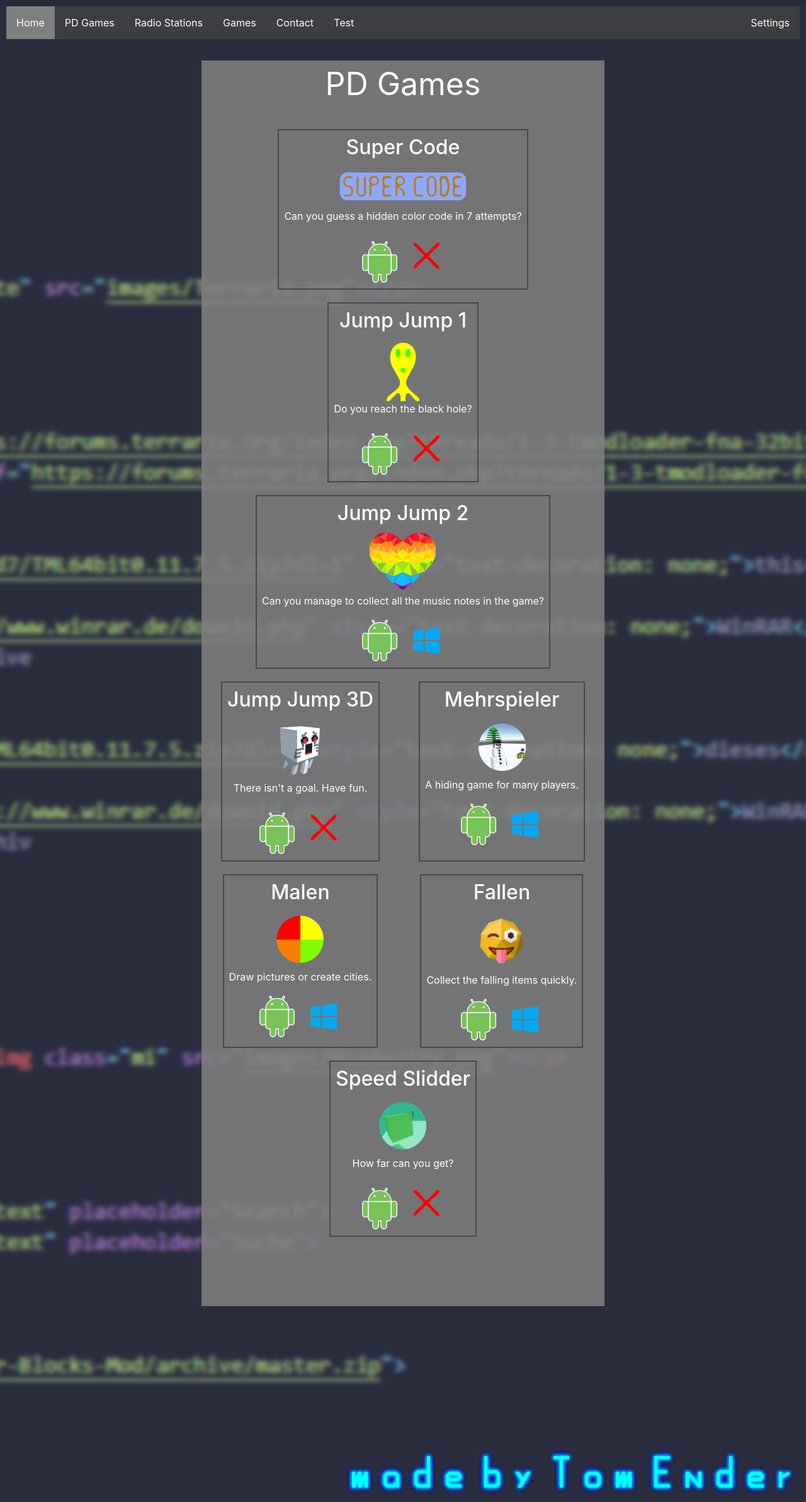
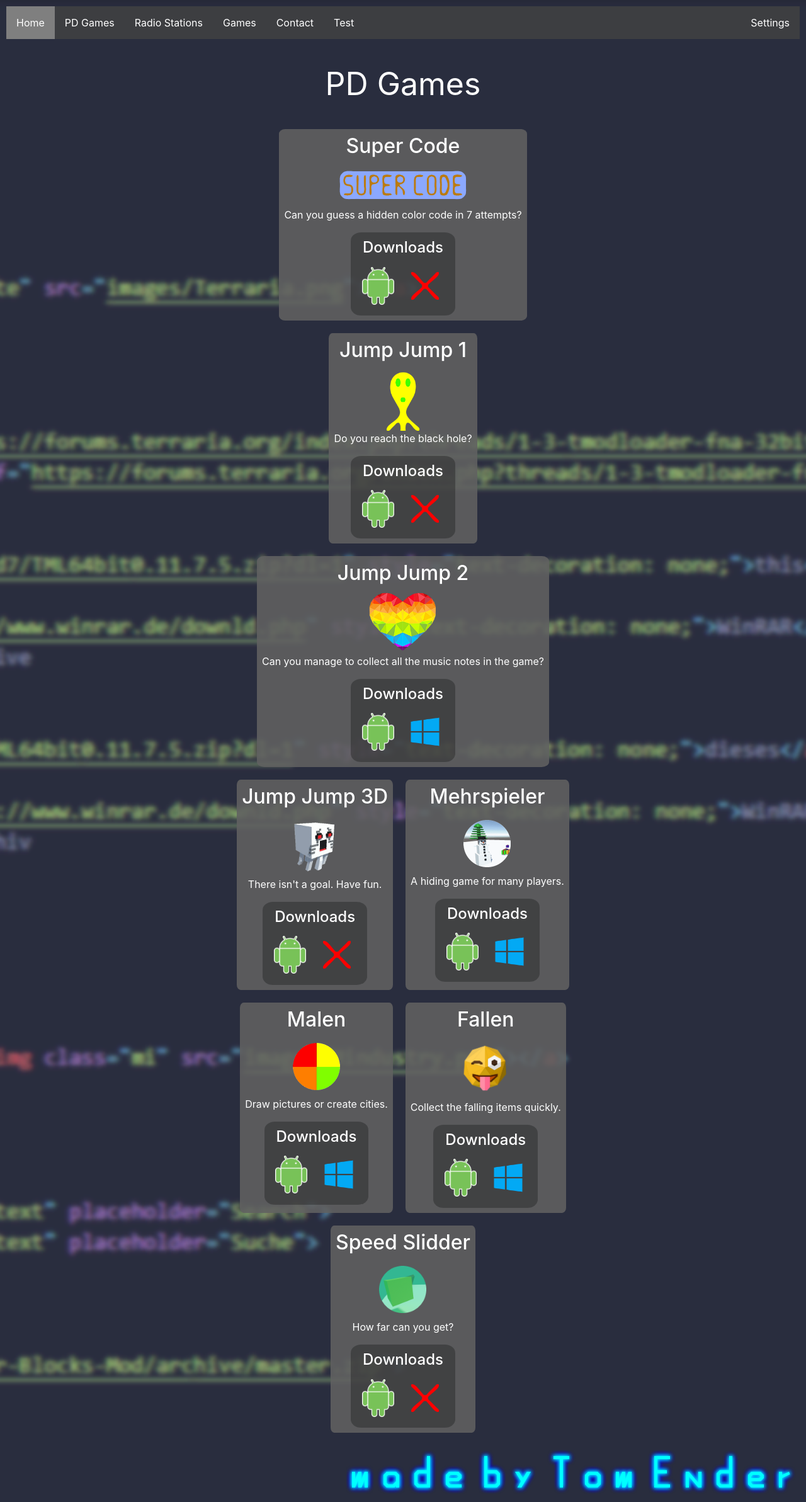
Before and after one commit to Temder/Homepage, a PHP site: page / in a window 1280 px wide. Shown: the whole page at 63% size. Run offline with PHP 8.4, Linux system fonts and the light colour scheme; some libraries are stand-ins or nearby versions.

Commit message:
tab navigation

```diff
--- a/index.html
+++ b/index.html
@@ -49,74 +49,114 @@
         </article>
     </section>
 
-    <section class="section">
+    <section class="section hideSection">
         <article>
             <h>PD Games</h><br/><br/>
 
-            <div class="d-flex flex-row flex-wrap justify-content-around">
+            <div class="d-flex flex-row flex-wrap justify-content-center">
                 <div class="p-2 box">
                     <h2 id="heading">Super Code</h2>
-                    <img class="appimg" src="images/SC.png">
+                    <img src="images/SC.png">
                     <p class="lang en">Can you guess a hidden color code in 7 attempts?</p>
                     <p class="lang de">Schaffen Sie es, einen versteckten Farbcode in 7 Versuchen zu erraten?</p>
-                    <a href="https://github.com/Temder/Homepage/releases/download/SC/SuperCode.apk" download><button name="Android"></button></a>
-                    <button name="gibtsnich"></button>
+                    <div class="download">
+                        <h4>Downloads</h4>
+                        <nobr>
+                            <a href="https://github.com/Temder/Homepage/releases/download/SC/SuperCode.apk" onmouseover="scaleImageUp('appImg1')" onmouseout="scaleImageDown('appImg1')" onfocus="scaleImageUp('appImg1')" onfocusout="scaleImageDown('appImg1')"><img id="appImg1" src="images/android.png" /></a>
+                            <a><img src="images/cross.png" /></a>
+                        </nobr>
+                    </div>
                 </div>
                 <div class="p-2 box">
                     <h2 id="heading">Jump Jump 1</h2>
-                    <img class="appimg" src="images/JJ1.png">
+                    <img src="images/JJ1.png">
                     <p class="lang en">Do you reach the black hole?</p>
                     <p class="lang de">Erreichen Sie das schwarze Loch?</p>
-                    <a href="https://github.com/Temder/Homepage/releases/download/JJ/JumpJump.apk"><button name="Android"></button></a>
-                    <button name="gibtsnich"></button>
+                    <div class="download">
+                        <h4>Downloads</h4>
+                        <nobr>
+                            <a href="https://github.com/Temder/Homepage/releases/download/JJ/JumpJump.apk" onmouseover="scaleImageUp('appImg2')" onmouseout="scaleImageDown('appImg2')" onfocus="scaleImageUp('appImg2')" onfocusout="scaleImageDown('appImg2')"><img id="appImg2" src="images/android.png" /></a>
+                            <a><img src="images/cross.png" /></a>
+                        </nobr>
+                    </div>
                 </div>
                 <div class="p-2 box">
                     <h2 id="heading">Jump Jump 2</h2>
-                    <img class="appimg" src="images/JJ2.png">
+                    <img src="images/JJ2.png">
                     <p class="lang en">Can you manage to collect all the music notes in the game?</p>
                     <p class="lang de">Schaffen Sie es alle Musik Noten einzusammeln?</p>
-                    <a href="https://github.com/Temder/Homepage/releases/download/JJ2/JumpJump2.apk"><button name="Android"></button></a>
-                    <a href="https://github.com/Temder/Homepage/releases/download/JJ2/JumpJump2.zip"><button name="Windows"></button></a>
+                    <div class="download">
+                        <h4>Downloads</h4>
+                        <nobr>
+                            <a href="https://github.com/Temder/Homepage/releases/download/JJ2/JumpJump2.apk" onmouseover="scaleImageUp('appImg3')" onmouseout="scaleImageDown('appImg3')" onfocus="scaleImageUp('appImg3')" onfocusout="scaleImageDown('appImg3')"><img id="appImg3" src="images/android.png" /></a>
+                            <a href="https://github.com/Temder/Homepage/releases/download/JJ2/JumpJump2.zip" onmouseover="scaleImageUp('appImg4')" onmouseout="scaleImageDown('appImg4')" onfocus="scaleImageUp('appImg4')" onfocusout="scaleImageDown('appImg4')"><img id="appImg4" src="images/windows.png" /></a>
+                        </nobr>
+                    </div>
                 </div>
                 <div class="p-2 box">
                     <h2 id="heading">Jump Jump 3D</h2>
-                    <img class="appimg" src="images/JJ3D.png">
+                    <img src="images/JJ3D.png">
                     <p class="lang en">There isn't a goal. Have fun.</p>
-                    <p class="lang de">Es gibt noch kein Ziel. Haben Sie Spa&szlig;.</p>
-                    <a href="https://github.com/Temder/Homepage/releases/download/JJ3D/JumpJump3D.apk"><button name="Android"></button></a>
-                    <button name="gibtsnich"></button>
+                    <p class="lang de">Es gibt noch kein Ziel. Haben Sie Spaß.</p>
+                    <div class="download">
+                        <h4>Downloads</h4>
+                        <nobr>
+                            <a href="https://github.com/Temder/Homepage/releases/download/JJ3D/JumpJump3D.apk" onmouseover="scaleImageUp('appImg5')" onmouseout="scaleImageDown('appImg5')" onfocus="scaleImageUp('appImg5')" onfocusout="scaleImageDown('appImg5')"><img id="appImg5" src="images/android.png" /></a>
+                            <a><img src="images/cross.png" /></a>
+                        </nobr>
+                    </div>
                 </div>
                 <div class="p-2 box">
                     <h2 id="heading">Mehrspieler</h2>
-                    <img class="appimg" src="images/Me.png">
+                    <img src="images/Me.png">
                     <p class="lang en">A hiding game for many players.</p>
-                    <p class="lang de">Ein Versteckspiel f&uuml;r viele Spieler.</p>
-                    <a href="https://github.com/Temder/Homepage/releases/download/MP3D/Multiplayer3D.apk"><button name="Android"></button></a>
-                    <a href="https://github.com/Temder/Homepage/releases/download/MP3D/Multiplayer3D.zip"><button name="Windows"></button></a>
+                    <p class="lang de">Ein Versteckspiel für viele Spieler.</p>
+                    <div class="download">
+                        <h4>Downloads</h4>
+                        <nobr>
+                            <a href="https://github.com/Temder/Homepage/releases/download/MP3D/Multiplayer3D.apk" onmouseover="scaleImageUp('appImg6')" onmouseout="scaleImageDown('appImg6')" onfocus="scaleImageUp('appImg6')" onfocusout="scaleImageDown('appImg6')"><img id="appImg6" src="images/android.png" /></a>
+                            <a href="https://github.com/Temder/Homepage/releases/download/MP3D/Multiplayer3D.zip" onmouseover="scaleImageUp('appImg7')" onmouseout="scaleImageDown('appImg7')" onfocus="scaleImageUp('appImg7')" onfocusout="scaleImageDown('appImg7')"><img id="appImg7" src="images/windows.png" /></a>
+                        </nobr>
+                    </div>
                 </div>
                 <div class="p-2 box">
                     <h2 id="heading">Malen</h2>
-                    <img class="appimg" src="images/Ma.png">
+                    <img src="images/Ma.png">
                     <p class="lang en">Draw pictures or create cities.</p>
-                    <p class="lang de">Malen Sie Bilder oder erschaffen Sie St&auml;dte.</p>
-                    <a href="https://github.com/Temder/Homepage/releases/download/DaC/Draw.apk"><button name="Android"></button></a>
-                    <a href="https://github.com/Temder/Homepage/releases/download/DaC/Draw.zip"><button name="Windows"></button></a>
+                    <p class="lang de">Malen Sie Bilder oder erschaffen Sie Städte.</p>
+                    <div class="download">
+                        <h4>Downloads</h4>
+                        <nobr>
+                            <a href="https://github.com/Temder/Homepage/releases/download/DaC/Draw.apk" onmouseover="scaleImageUp('appImg8')" onmouseout="scaleImageDown('appImg8')" onfocus="scaleImageUp('appImg8')" onfocusout="scaleImageDown('appImg8')"><img id="appImg8" src="images/android.png" /></a>
+                            <a href="https://github.com/Temder/Homepage/releases/download/DaC/Draw.zip" onmouseover="scaleImageUp('appImg9')" onmouseout="scaleImageDown('appImg9')" onfocus="scaleImageUp('appImg9')" onfocusout="scaleImageDown('appImg9')"><img id="appImg9" src="images/windows.png" /></a>
+                        </nobr>
+                    </div>
                 </div>
                 <div class="p-2 box">
                     <h2 id="heading">Fallen</h2>
-                    <img class="appimg" src="images/F.png">
+                    <img src="images/F.png">
                     <p class="lang en">Collect the falling items quickly.</p>
-                    <p class="lang de">Sammeln Sie die herunterfallenden Gegenst&auml;nde schnell ein.</p>
-                    <a href="https://github.com/Temder/Homepage/releases/download/FT/Fall.apk"><button name="Android"></button></a>
-                    <a href="https://github.com/Temder/Homepage/releases/download/FT/Fall.zip"><button name="Windows"></button></a>
+                    <p class="lang de">Sammeln Sie die herunterfallenden Gegenstände schnell ein.</p>
+                    <div class="download">
+                        <h4>Downloads</h4>
+                        <nobr>
+                            <a href="https://github.com/Temder/Homepage/releases/download/FT/Fall.apk" onmouseover="scaleImageUp('appImg10')" onmouseout="scaleImageDown('appImg10')" onfocus="scaleImageUp('appImg10')" onfocusout="scaleImageDown('appImg10')"><img id="appImg10" src="images/android.png" /></a>
+                            <a href="https://github.com/Temder/Homepage/releases/download/FT/Fall.zip" onmouseover="scaleImageUp('appImg11')" onmouseout="scaleImageDown('appImg11')" onfocus="scaleImageUp('appImg11')" onfocusout="scaleImageDown('appImg11')"><img id="appImg11" src="images/windows.png" /></a>
+                        </nobr>
+                    </div>
                 </div>
                 <div class="p-2 box">
                     <h2 id="heading">Speed Slidder</h2>
-                    <img class="appimg" src="images/Ss.png">
+                    <img src="images/Ss.png">
                     <p class="lang en">How far can you get?</p>
                     <p class="lang de">Wie weit kommen Sie?</p>
-                    <a href="https://play.google.com/store/apps/details?id=com.PdGames.Leon.SpeedSlidder" target="_blank"><button name="Android"></button></a>
-                    <button name="gibtsnich"></button>
+                    <div class="download">
+                        <h4>Downloads</h4>
+                        <nobr>
+                            <a href="https://play.google.com/store/apps/details?id=com.PdGames.Leon.SpeedSlidder" onmouseover="scaleImageUp('appImg12')" onmouseout="scaleImageDown('appImg12')" target="_blank" onfocus="scaleImageUp('appImg12')" onfocusout="scaleImageDown('appImg12')"><img id="appImg12" src="images/android.png" /></a>
+                            <a><img src="images/cross.png" /></a>
+                        </nobr>
+                    </div>
                 </div>
             </div>
         </article>
--- a/styles.css
+++ b/styles.css
@@ -70,6 +70,7 @@
         left: clamp(0%, 5vw, 100%);
         width: 75px;
         z-index: 2;
+        transition: transform .2s;
     }
 
     #openClick {
@@ -80,6 +81,11 @@
         height: 50px;
         margin: 10px;
         z-index: 3;
+    }
+
+    #openClick:hover+#open,
+    #open:focus {
+        transform: scale(1.25);
     }
 
     .nav {
@@ -114,6 +120,10 @@
         background-color: rgb(90, 90, 90);
     }
 
+    div ul li:focus:not(.active) {
+        background-color: rgb(90, 90, 90);
+    }
+
     .active {
         background: #7f7f7f;
     }
@@ -134,13 +144,17 @@
 
     .section {
         position: absolute;
-        background: #7f7f7fe0;
+        background: #616161e0;
         display: none;
         left: clamp(0%, 25vw, 100%);
         right: clamp(0%, 25vw, 100%);
         min-height: 75vh;
+        padding-bottom: 5vh;
         color: #fff;
-        padding-bottom: 100px;
+    }
+
+    .hideSection {
+        background-color: rgba(0, 0, 0, 0);
     }
 
     @media screen and (max-width: 900px) {
@@ -172,65 +186,59 @@
         .section {
             position: absolute;
             top: clamp(0%, 5vh, 100%);
-            background: #7f7f7fe0;
+            background: #616161e0;
             display: none;
             left: clamp(0%, 5vw, 100%);
             right: clamp(0%, 5vw, 100%);
             color: #fff;
         }
+        .hideSection {
+            background-color: rgba(0, 0, 0, 0);
+        }
     }
     /*PD Games*/
 
-    .appimg {
-        max-height: 100px;
+    .box {
+        margin: 10px;
+        border-radius: 2.5%;
+        background-color: #616161e0;
     }
 
-    .appimg[src="images/SC.png"] {
+    .download {
+        width: min-content;
+        padding: 10px;
+        margin: auto;
+        border-radius: 10%;
+        background-color: #00000044;
+    }
+
+    img {
+        max-height: 100px;
+        transition: transform .2s;
+    }
+
+    img[src="images/SC.png"] {
         max-height: 50px;
         margin-top: 10px;
         margin-bottom: 10px;
     }
 
-    .appimg[src="images/Me.png"],
-    .appimg[src="images/Ma.png"],
-    .appimg[src="images/Ss.png"] {
+    img[src="images/Me.png"],
+    img[src="images/Ma.png"],
+    img[src="images/Ss.png"] {
         max-height: 75px;
         margin-top: 10px;
         margin-bottom: 10px;
     }
 
-    button[name="Android"] {
+    img[src="images/android.png"],
+    img[src="images/windows.png"],
+    img[src="images/cross.png"] {
+        width: auto;
+        height: 75px;
+        padding: 7.5px;
         border: transparent;
-        padding: 10px;
-        background: url("images/android.png") no-repeat center;
-        background-size: 80%;
-        height: 70px;
-        width: 70px;
         cursor: default;
-    }
-
-    button[name="Windows"] {
-        border: transparent;
-        padding: 10px;
-        background: url("images/windows.png") no-repeat center;
-        background-size: 80%;
-        height: 70px;
-        width: 70px;
-        cursor: default;
-    }
-
-    button[name="gibtsnich"] {
-        border: transparent;
-        background: url("images/kreuz.png") no-repeat center;
-        background-size: 80%;
-        height: 70px;
-        width: 70px;
-        cursor: not-allowed;
-    }
-
-    .box {
-        border: 2px solid rgb(71, 71, 71);
-        margin: 10px;
     }
     /*Stop user from selecting elements*/
 
@@ -256,6 +264,7 @@
         width: 100px;
     }
 
+    .radio:focus,
     .radio:hover {
         /* IE 9 */
         -ms-transform: scale(1.15);
@@ -319,6 +328,7 @@
         cursor: default;
     }
 
+    #mc:hover,
     #mi:hover,
     #te:hover {
         /* IE 9 */
@@ -326,10 +336,6 @@
         /* Safari 3-8 */
         -webkit-transform: scale(1.25);
         transform: scale(1.25);
-    }
-
-    #picLinkMc:focus+#mc {
-        height: 100px;
     }
 
     .mods {
```
Also changed, not shown: other parts of index.html (+28 -30 lines), scripts.js (+33 -0 lines), images/cross.png (renamed from images/kreuz.png). Lines whose indentation alone changed are shown as unchanged.
